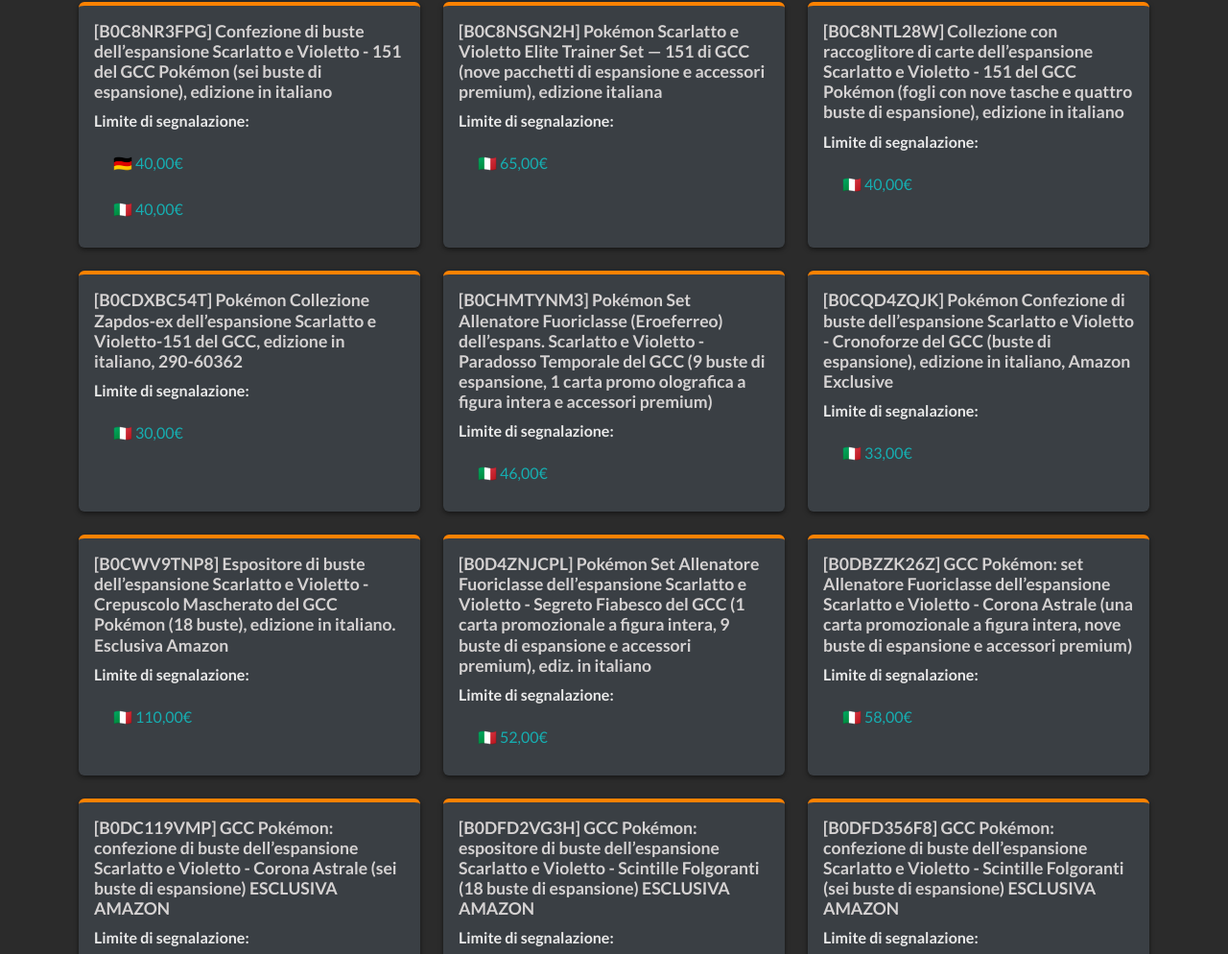
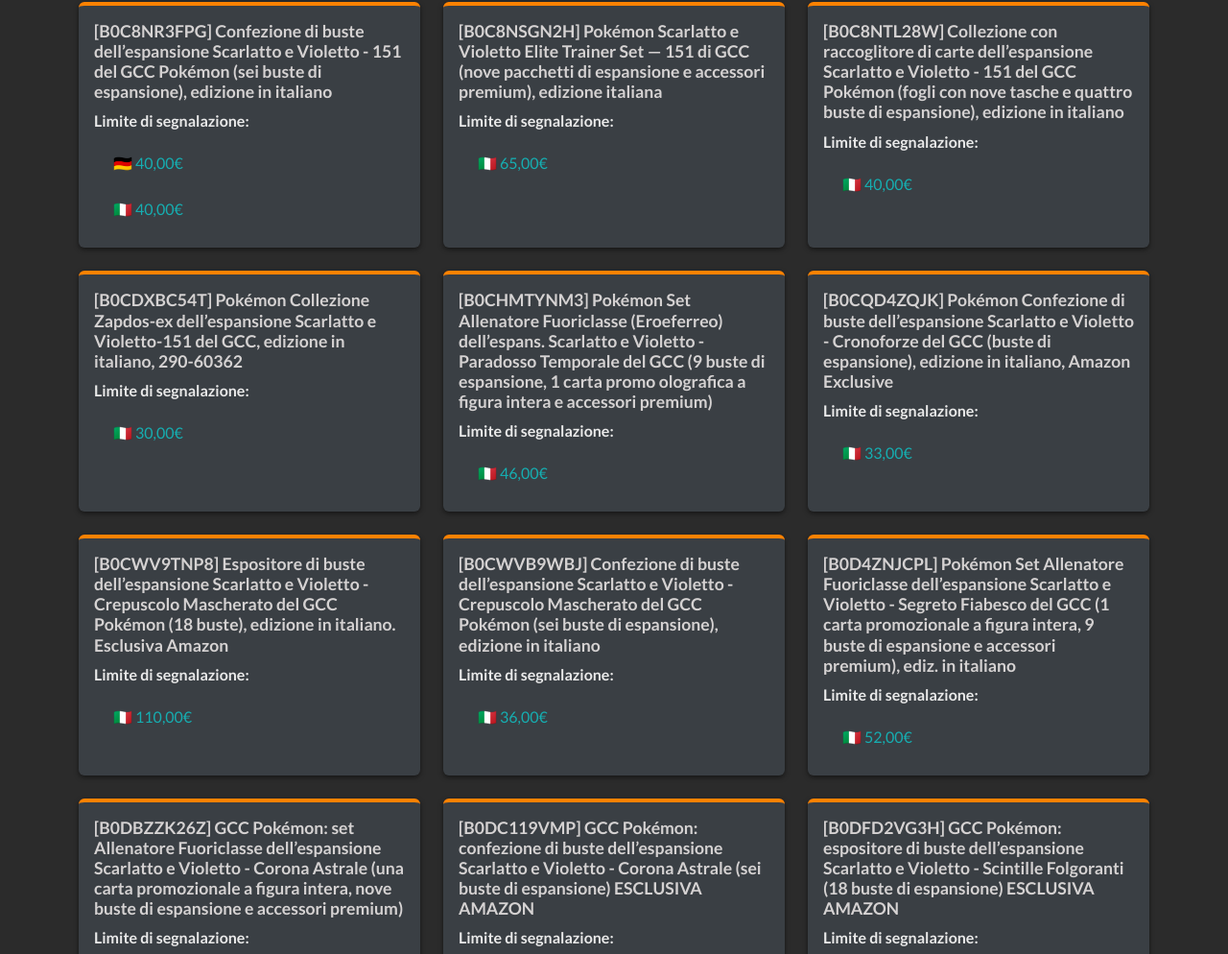
Before and after one commit to matem6/justtrackemall, a plain HTML site: page docs/index.html in a window 1280 px wide. Shown: the part 88-1082 px from the top of the page at 96% size. Drawn offline with nearby package versions, Linux system fonts and the light colour scheme.

Commit message:
Aggiornamento sito statico

```diff
--- a/docs/index.html
+++ b/docs/index.html
@@ -142,6 +142,18 @@
               <p class="mb-2"><strong>Limite di segnalazione:</strong></p>
               <ul class="list-group list-group-flush">
                 <li class="list-group-item"><a href="https://www.amazon.it/dp/B0CWV9TNP8?tag=justtrack-it-21" target="_blank">🇮🇹 110,00€</a></li>
+              </ul>
+            </div>
+          </div>
+        </div>
+        <div class="col">
+          <div class="card h-100">
+            <div class="card-body">
+              <h5 class="card-title">[B0CWVB9WBJ] Confezione di buste dell’espansione Scarlatto e Violetto - Crepuscolo Mascherato del GCC Pokémon (sei buste di espansione), edizione in italiano</h5>
+              <!-- Inserisco una intestazione per il prezzo -->
+              <p class="mb-2"><strong>Limite di segnalazione:</strong></p>
+              <ul class="list-group list-group-flush">
+                <li class="list-group-item"><a href="https://www.amazon.it/dp/B0CWVB9WBJ?tag=justtrack-it-21" target="_blank">🇮🇹 36,00€</a></li>
               </ul>
             </div>
           </div>
```
